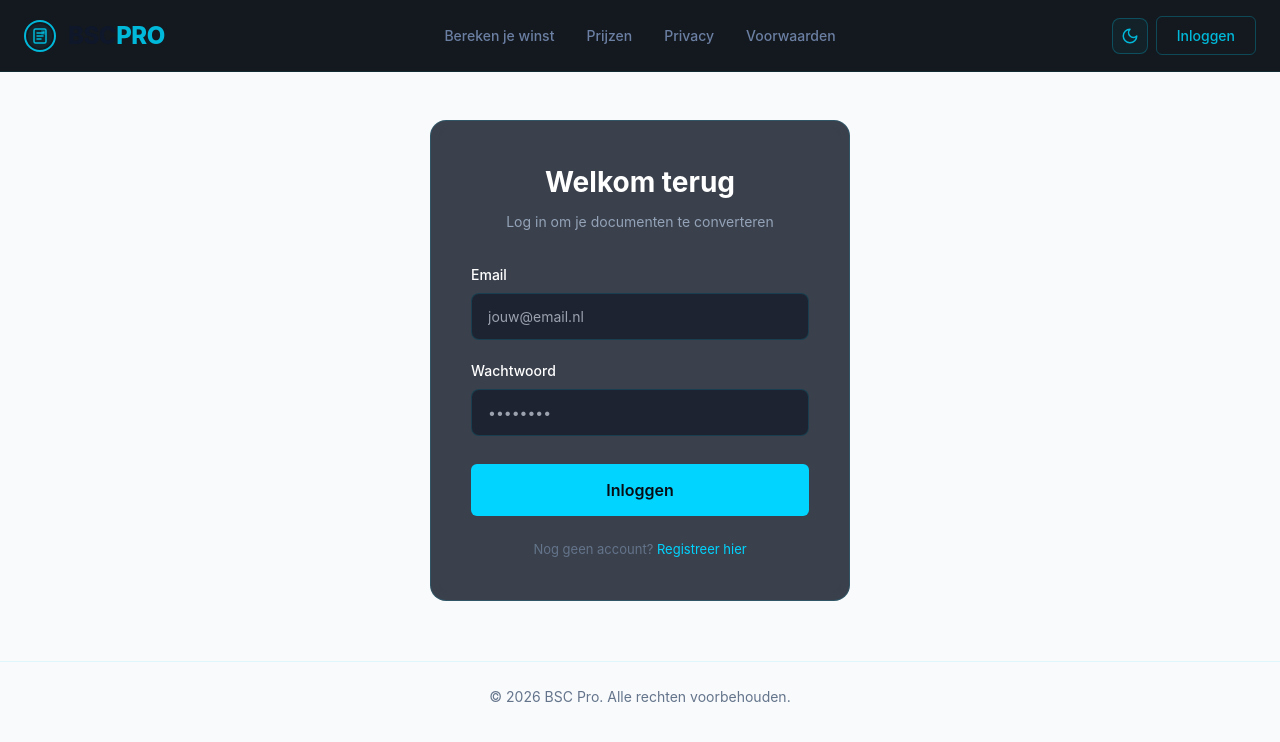
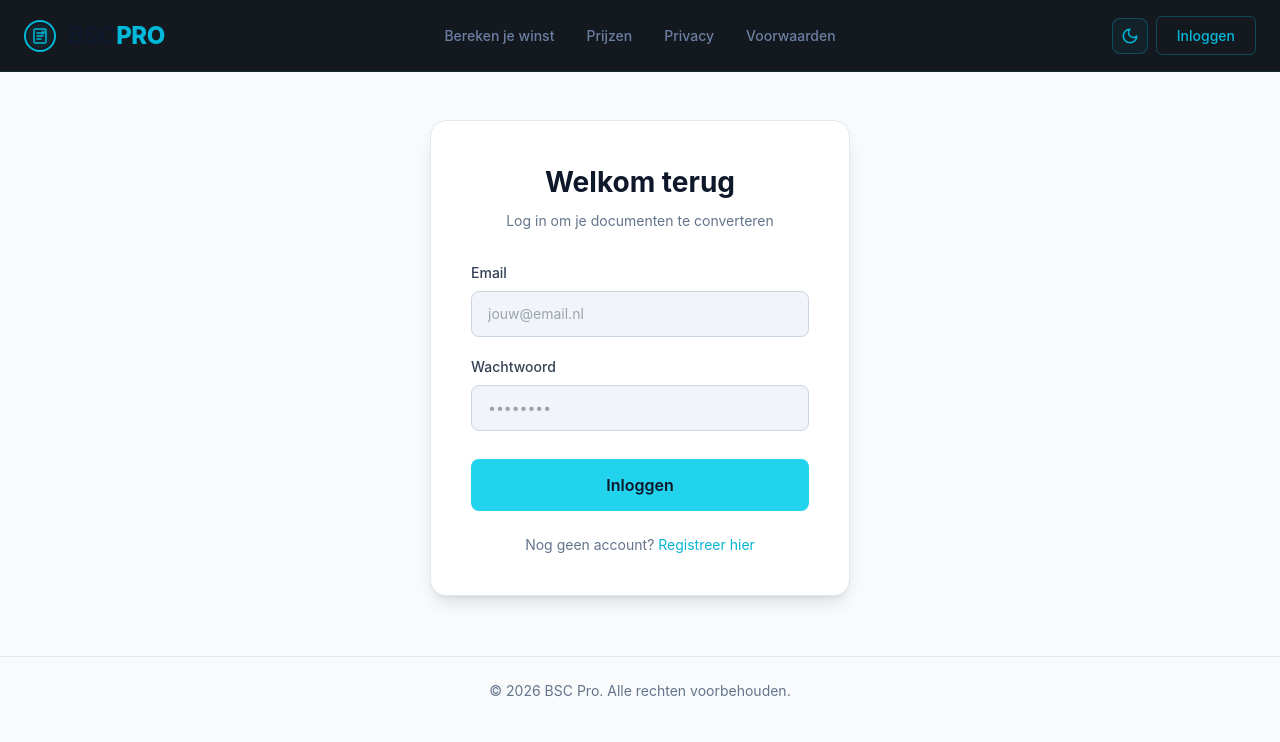
Before and after one commit to stagedvisuals/bank-statement-converter-pro, a Next.js app: page /login in a window 1280 px wide. Shown: the top 742 px of the page. Built offline with nearby package versions, Linux system fonts and the light colour scheme.

Commit message:
fix: Theme switch working across all pages with darkMode class config and updated CSS variables

```diff
--- a/app/globals.css
+++ b/app/globals.css
@@ -3,31 +3,40 @@
 @tailwind utilities;
 
 :root {
+  --bg-primary: #f8fafc;
+  --bg-card: #ffffff;
+  --accent-cyan: #00b8d9;
+  --text-primary: #0f172a;
+  --text-secondary: #64748b;
+  --border-subtle: #e2e8f0;
+}
+
+.dark {
   --bg-primary: #080d14;
   --bg-card: rgba(10, 18, 32, 0.8);
-  --accent-cyan: #00b8d9;
-  --text-primary: #ffffff;
+  --text-primary: #e8edf5;
   --text-secondary: #94a3b8;
   --border-subtle: rgba(0, 184, 217, 0.15);
 }
 
-/* Design System - BSC Pro v2 - Dark Theme */
+/* Base styles */
 body {
-  background: #080d14 !important;
-  color: #e8edf5 !important;
+  background: var(--bg-primary);
+  color: var(--text-primary);
   font-family: var(--font-dm-sans), 'DM Sans', sans-serif;
   min-height: 100vh;
   overflow-x: hidden;
   max-width: 100vw;
+  transition: background-color 0.3s ease, color 0.3s ease;
 }
 
-/* Force dark theme on all elements */
+/* Border color for all elements */
 * {
-  border-color: rgba(0, 184, 217, 0.12);
+  border-color: var(--border-subtle);
 }
 
-/* Grid pattern overlay */
-body::before {
+/* Grid pattern overlay - alleen in dark mode */
+.dark body::before {
   content: '';
   position: fixed;
   top: 0;
@@ -42,8 +51,8 @@ body::before {
   z-index: 0;
 }
 
-/* Glow orb at top */
-body::after {
+/* Glow orb at top - alleen in dark mode */
+.dark body::after {
   content: '';
   position: fixed;
   top: -300px;
@@ -118,7 +127,11 @@ h1, h2, h3, h4, h5, h6 {
   border-radius: 8px;
   padding: 12px 16px;
   color: var(--text-primary);
-  transition: border-color 0.2s ease;
+  transition: border-color 0.2s ease, background-color 0.3s ease;
+}
+
+.dark .input-bsc {
+  background: rgba(10, 18, 32, 0.6);
 }
 
 .input-bsc:focus {
--- a/pages/login.tsx
+++ b/pages/login.tsx
@@ -75,43 +75,26 @@ export default function LoginPage() {
       <div className="min-h-screen">
         <Navbar />
 
-        <div style={{ paddingTop: '120px', paddingBottom: '60px', minHeight: 'calc(100vh - 200px)', display: 'flex', alignItems: 'center', justifyContent: 'center' }}>
-          <div style={{
-            background: 'rgba(10, 18, 32, 0.8)',
-            backdropFilter: 'blur(12px)',
-            border: '1px solid rgba(0, 212, 255, 0.15)',
-            borderRadius: '16px',
-            padding: '40px',
-            maxWidth: '420px',
-            width: '100%',
-            margin: '0 16px'
-          }}>
-            <div style={{ textAlign: 'center', marginBottom: '32px' }}>
-              <h1 style={{ fontSize: '28px', fontWeight: 700, color: '#ffffff', marginBottom: '8px', fontFamily: 'var(--font-syne), Syne, sans-serif' }}>
+        <div className="pt-[120px] pb-[60px] min-h-[calc(100vh-200px)] flex items-center justify-center bg-slate-50 dark:bg-[#080d14] transition-colors duration-300">
+          <div className="bg-white dark:bg-[rgba(10,18,32,0.8)] backdrop-blur-xl border border-slate-200 dark:border-cyan-500/15 rounded-2xl p-10 max-w-[420px] w-full mx-4 shadow-lg dark:shadow-none transition-colors duration-300">
+            <div className="text-center mb-8">
+              <h1 className="text-[28px] font-bold text-slate-900 dark:text-white mb-2" style={{ fontFamily: 'var(--font-syne), Syne, sans-serif' }}>
                 Welkom terug
               </h1>
-              <p style={{ color: '#94a3b8', fontSize: '14px' }}>
+              <p className="text-slate-500 dark:text-slate-400 text-sm">
                 Log in om je documenten te converteren
               </p>
             </div>
 
             {error && (
-              <div style={{
-                marginBottom: '20px',
-                padding: '12px 16px',
-                background: 'rgba(239, 68, 68, 0.1)',
-                border: '1px solid rgba(239, 68, 68, 0.3)',
-                borderRadius: '8px',
-                color: '#ef4444',
-                fontSize: '14px'
-              }}>
+              <div className="mb-5 px-4 py-3 bg-red-50 dark:bg-red-500/10 border border-red-200 dark:border-red-500/30 rounded-lg text-red-600 dark:text-red-400 text-sm">
                 {error}
               </div>
             )}
 
-            <form onSubmit={handleLogin} style={{ display: 'flex', flexDirection: 'column', gap: '20px' }}>
+            <form onSubmit={handleLogin} className="flex flex-col gap-5">
               <div>
-                <label style={{ display: 'block', fontSize: '14px', fontWeight: 500, color: '#ffffff', marginBottom: '8px' }}>
+                <label className="block text-sm font-medium text-slate-700 dark:text-white mb-2">
                   Email
                 </label>
                 <input
@@ -119,25 +102,13 @@ export default function LoginPage() {
                   value={email}
                   onChange={(e) => setEmail(e.target.value)}
                   required
-                  style={{
-                    width: '100%',
-                    padding: '12px 16px',
-                    background: 'rgba(10, 18, 32, 0.6)',
-                    border: '1px solid rgba(0, 212, 255, 0.15)',
-                    borderRadius: '8px',
-                    color: '#ffffff',
-                    fontSize: '14px',
-                    outline: 'none',
-                    transition: 'border-color 0.2s'
-                  }}
+                  className="w-full px-4 py-3 bg-slate-100 dark:bg-[rgba(10,18,32,0.6)] border border-slate-300 dark:border-cyan-500/15 rounded-lg text-slate-900 dark:text-white text-sm outline-none transition-all focus:border-cyan-400"
                   placeholder="jouw@email.nl"
-                  onFocus={(e) => e.target.style.borderColor = '#00d4ff'}
-                  onBlur={(e) => e.target.style.borderColor = 'rgba(0, 212, 255, 0.15)'}
                 />
               </div>
 
               <div>
-                <label style={{ display: 'block', fontSize: '14px', fontWeight: 500, color: '#ffffff', marginBottom: '8px' }}>
+                <label className="block text-sm font-medium text-slate-700 dark:text-white mb-2">
                   Wachtwoord
                 </label>
                 <input
@@ -145,48 +116,28 @@ export default function LoginPage() {
                   value={password}
                   onChange={(e) => setPassword(e.target.value)}
                   required
-                  style={{
-                    width: '100%',
-                    padding: '12px 16px',
-                    background: 'rgba(10, 18, 32, 0.6)',
-                    border: '1px solid rgba(0, 212, 255, 0.15)',
-                    borderRadius: '8px',
-                    color: '#ffffff',
-                    fontSize: '14px',
-                    outline: 'none',
-                    transition: 'border-color 0.2s'
-                  }}
+                  className="w-full px-4 py-3 bg-slate-100 dark:bg-[rgba(10,18,32,0.6)] border border-slate-300 dark:border-cyan-500/15 rounded-lg text-slate-900 dark:text-white text-sm outline-none transition-all focus:border-cyan-400"
                   placeholder="••••••••"
-                  onFocus={(e) => e.target.style.borderColor = '#00d4ff'}
-                  onBlur={(e) => e.target.style.borderColor = 'rgba(0, 212, 255, 0.15)'}
                 />
               </div>
 
               <button
                 type="submit"
                 disabled={loading}
-                style={{
-                  width: '100%',
-                  padding: '14px',
-                  background: loading ? '#334155' : '#00d4ff',
-                  color: loading ? '#94a3b8' : '#080d14',
-                  fontWeight: 600,
-                  borderRadius: '6px',
-                  border: 'none',
-                  cursor: loading ? 'not-allowed' : 'pointer',
-                  fontSize: '16px',
-                  transition: 'all 0.2s',
-                  marginTop: '8px'
-                }}
+                className={`w-full py-3.5 font-semibold rounded-lg border-none text-base mt-2 transition-all ${
+                  loading
+                    ? 'bg-slate-300 dark:bg-slate-700 text-slate-500 dark:text-slate-400 cursor-not-allowed'
+                    : 'bg-cyan-400 text-slate-900 hover:shadow-[0_0_20px_rgba(0,184,217,0.4)] cursor-pointer'
+                }`}
               >
                 {loading ? 'Inloggen...' : 'Inloggen'}
               </button>
             </form>
 
-            <div style={{ marginTop: '24px', textAlign: 'center' }}>
-              <p style={{ fontSize: '13px', color: '#64748b' }}>
+            <div className="mt-6 text-center">
+              <p className="text-sm text-slate-500 dark:text-slate-400">
                 Nog geen account?{' '}
-                <Link href="/register" style={{ color: '#00d4ff', textDecoration: 'none' }}>
+                <Link href="/register" className="text-cyan-500 hover:text-cyan-400 no-underline">
                   Registreer hier
                 </Link>
               </p>
@@ -194,8 +145,8 @@ export default function LoginPage() {
           </div>
         </div>
 
-        <footer style={{ padding: '24px', textAlign: 'center', borderTop: '1px solid rgba(0, 212, 255, 0.1)' }}>
-          <p style={{ fontSize: '14px', color: '#64748b' }}>
+        <footer className="py-6 text-center border-t border-slate-200 dark:border-cyan-500/10 bg-slate-50 dark:bg-[#080d14] transition-colors duration-300">
+          <p className="text-sm text-slate-500 dark:text-slate-400">
             © 2026 BSC Pro. Alle rechten voorbehouden.
           </p>
         </footer>
--- a/tailwind.config.ts
+++ b/tailwind.config.ts
@@ -1,6 +1,7 @@
 import type { Config } from 'tailwindcss'
 
 const config: Config = {
+  darkMode: 'class',
   content: [
     './pages/**/*.{js,ts,jsx,tsx,mdx}',
     './components/**/*.{js,ts,jsx,tsx,mdx}',
```
